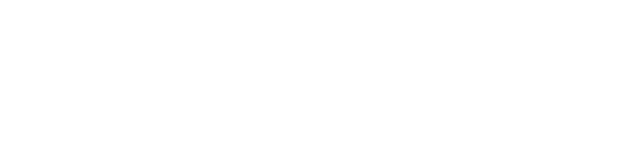
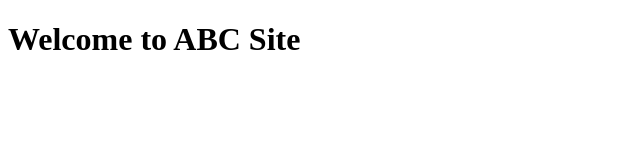
Before and after one commit to SubaSelvam4/GHL, a plain HTML site: page index.html in a window 1280 px wide. Shown: the whole page, without its empty margins (0-640 px from the left). Drawn offline with Linux system fonts and the light colour scheme.

Commit message:
heading Initiated

```diff
--- a/index.html
+++ b/index.html
@@ -7,5 +7,7 @@
 </head>
 <body>
 
+    <h1>Welcome to ABC Site</h1>
+
 </body>
 </html>
```
